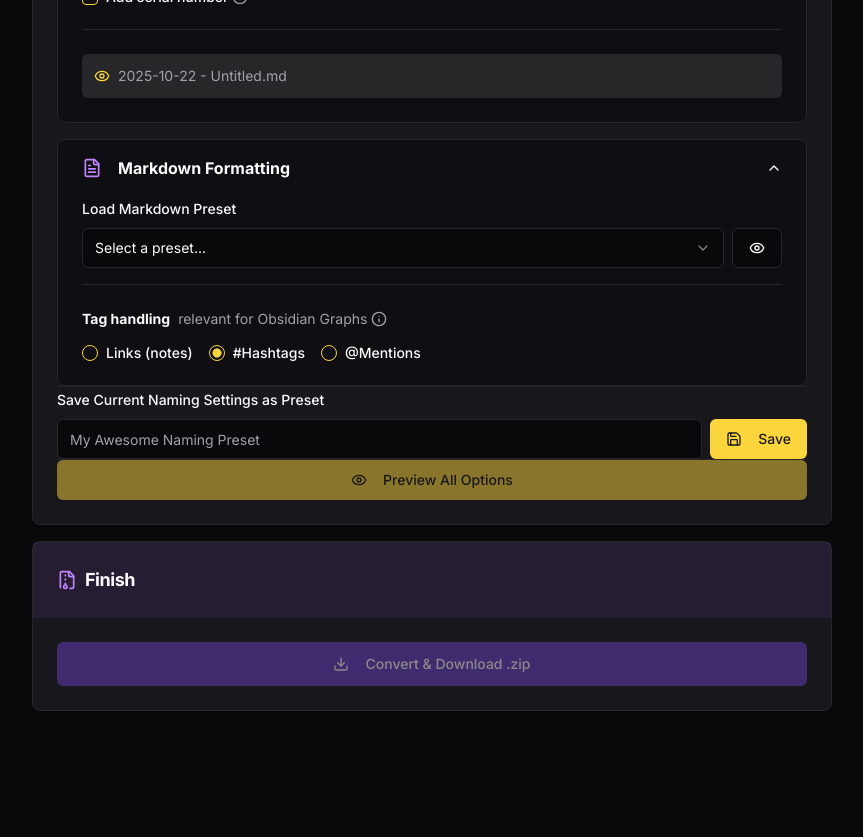
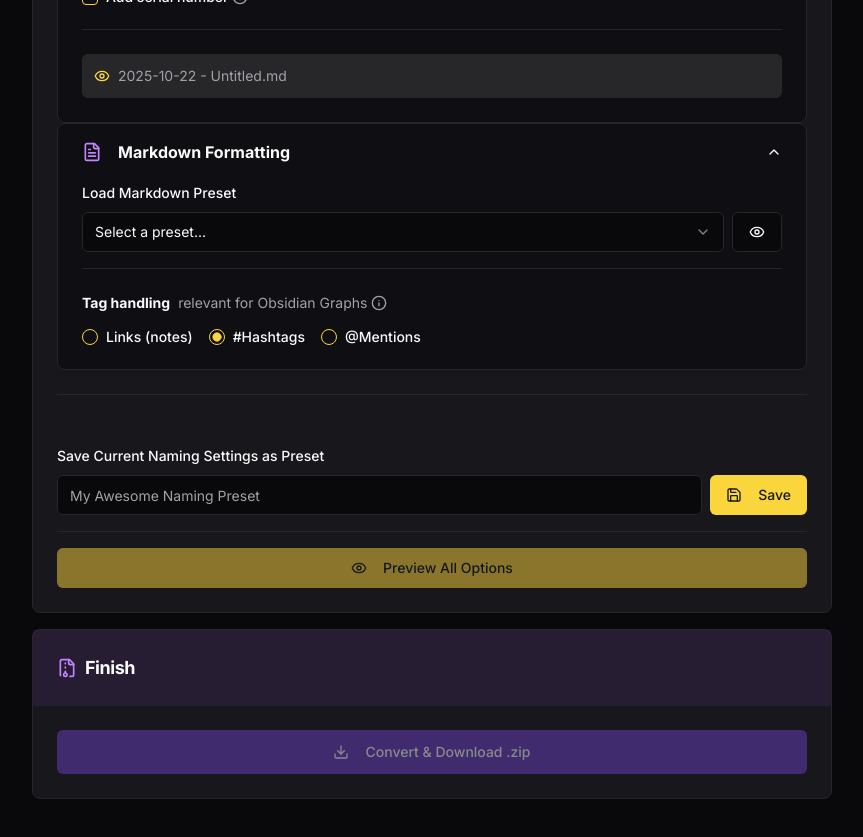
Before and after one commit to chris-obe/KeepToMD, a Next.js app: page / in a window 1280 px wide. Shown: the part 1260-2097 px from the top of the page, without its empty margins (208-1071 px from the left). Before the commit the page ends 2035 px from the top, so only its background shows below. Built offline with nearby package versions, Linux system fonts and the light colour scheme.

Commit message:
style(ui): Adjust cramped spacing in processing area for consistency

```diff
--- a/src/components/feature/file-processing-area.tsx
+++ b/src/components/feature/file-processing-area.tsx
@@ -775,8 +775,8 @@ export function FileProcessingArea() {
             <span>Process</span>
           </CardTitle>
         </CardHeader>
-        <CardContent className="p-6">
-           <Accordion type="multiple" defaultValue={['item-1', 'item-2']} className="w-full space-y-4">
+        <CardContent className="p-6 space-y-6">
+           <Accordion type="multiple" defaultValue={['item-1', 'item-2']} className="w-full">
             <Card className="bg-background/50 overflow-hidden">
                 <AccordionItem value="item-1" className="border-b-0">
                     <div className="px-6 py-4 space-y-4">
@@ -1093,6 +1093,7 @@ export function FileProcessingArea() {
             </Card>
            </Accordion>
            <Separator />
+            <div className="space-y-4 pt-6">
                 <div className="space-y-2">
                     <Label htmlFor="preset-name-save">Save Current Naming Settings as Preset</Label>
                     <div className="flex gap-2">
@@ -1165,6 +1166,7 @@ export function FileProcessingArea() {
                         </div>
                     </DialogContent>
                 </Dialog>
+            </div>
         </CardContent>
       </Card>
 
--- a/src/components/feature/preferences-menu.tsx
+++ b/src/components/feature/preferences-menu.tsx
@@ -3,7 +3,7 @@
 
 import { useState, useEffect } from 'react';
 import { Button } from '@/components/ui/button';
-import { History, Settings, Moon, Sun, Library, Type } from 'lucide-react';
+import { History, Settings, Moon, Sun, FileText, Type } from 'lucide-react';
 import { HistoryDisplay } from './history-display';
 import { useTheme } from 'next-themes';
 import { PresetManager } from './preset-manager';
@@ -34,14 +34,14 @@ export function PreferencesMenu() {
       action: 'history',
     },
     {
-      label: 'Naming Presets',
-      icon: Library,
+      label: 'File Name Presets',
+      icon: Type,
       action: 'namingPresets',
       type: 'naming' as const,
     },
     {
         label: 'Markdown Presets',
-        icon: Type,
+        icon: FileText,
         action: 'markdownPresets',
         type: 'markdown' as const,
     },
@@ -57,6 +57,12 @@ export function PreferencesMenu() {
     if (!mounted && (item.icon === Sun || item.icon === Moon)) {
       return null;
     }
+
+    let label = item.label;
+    if (item.action === toggleTheme) {
+        label = `Toggle ${theme === 'dark' ? 'Light' : 'Dark'} Mode`;
+    }
+
 
     const button = (
       <Button
@@ -82,7 +88,7 @@ export function PreferencesMenu() {
         <Tooltip>
           <TooltipTrigger asChild>{content}</TooltipTrigger>
           <TooltipContent side="left" align="center">
-            <p>{item.label}</p>
+            <p>{label}</p>
           </TooltipContent>
         </Tooltip>
       </TooltipProvider>
```
Lines whose indentation alone changed are shown as unchanged.
